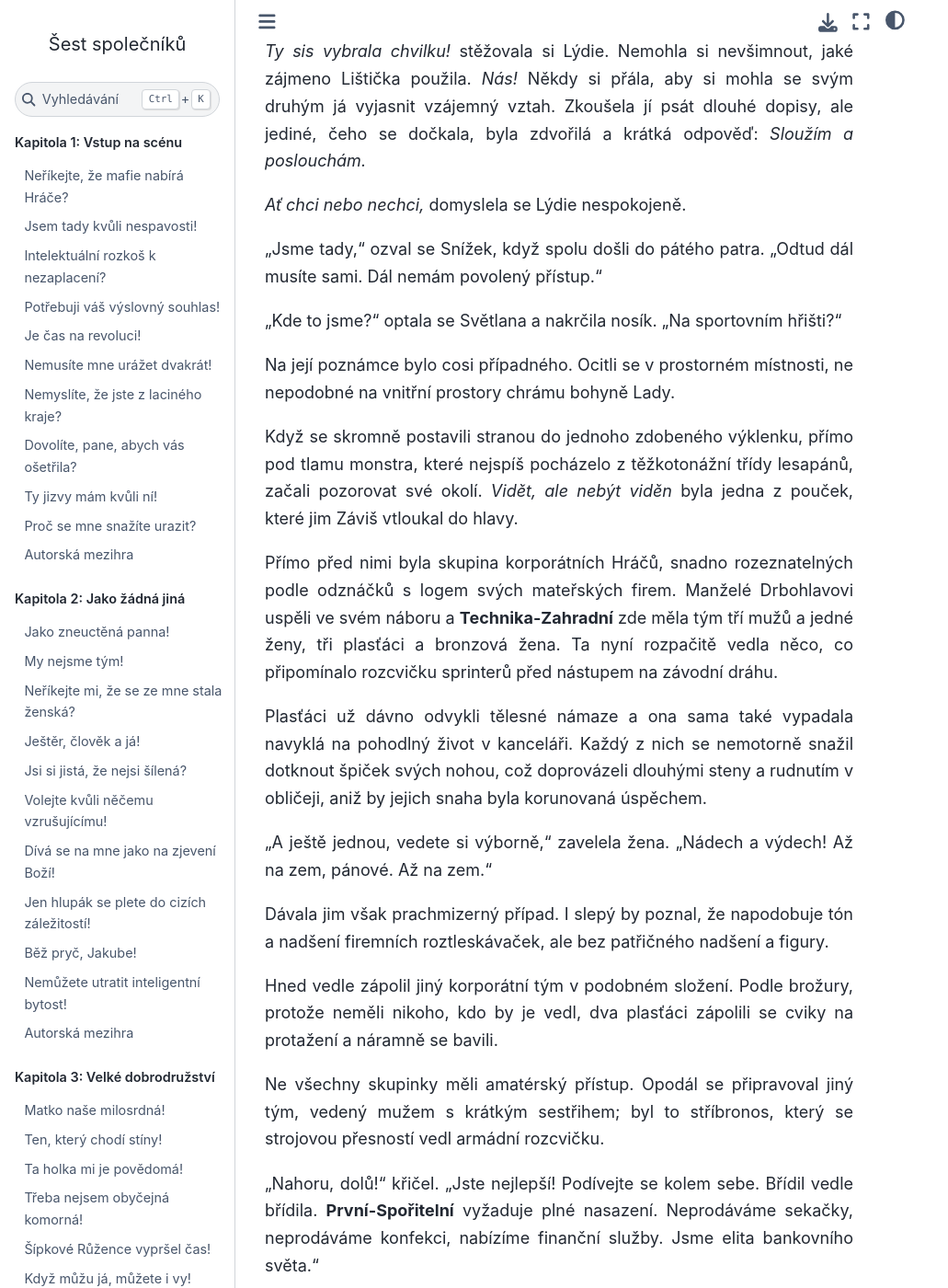
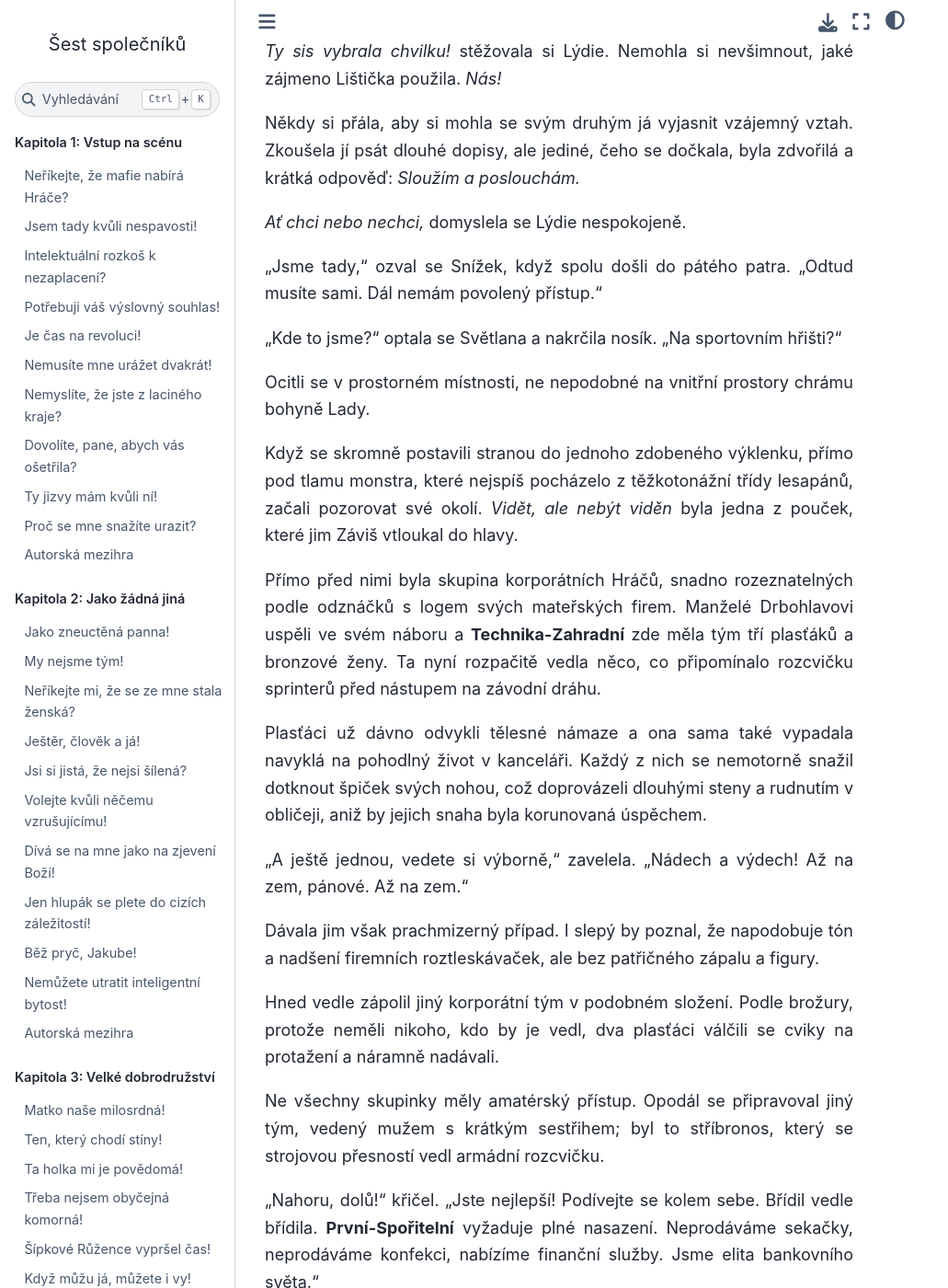
Before and after one commit to hanpari/sest-spolecniku, a Sphinx documentation site: the page built from source/sest_spolecniku/011-siti-bilou-niti/04.md, in a window 1280 px wide and 1400 px high, scrolled down 3594 px. Shown: the whole window at 92% size, without its empty margins (0-1031 px from the left). Built offline with Sphinx 7.4.7 and the Sphinx Book theme 1.1.4, drawn with Linux system fonts in a browser that asks for light colours; pages that are not in the unit, such as notebooks, are missing from menus; some of the changed text lies outside the part shown.

Commit message:
Update 04.md

```diff
--- a/source/sest_spolecniku/011-siti-bilou-niti/04.md
+++ b/source/sest_spolecniku/011-siti-bilou-niti/04.md
@@ -76,29 +76,31 @@ Dvakrát ji zacukala levá paže, což znamenalo, že Lištičku něco pobavilo.
 
 Komorná převzala kormidlo a s půvabnou úklonou přistoupila blíž. "Bolí mne srdce. Už jste nás dlouho nedržel v náruči."
 
-*Ty sis vybrala chvilku!* stěžovala si Lýdie. Nemohla si nevšimnout, jaké zájmeno Lištička použila. *Nás!* Někdy si přála, aby si mohla se svým druhým já vyjasnit vzájemný vztah. Zkoušela jí psát dlouhé dopisy, ale jediné, čeho se dočkala, byla zdvořilá a krátká odpověď: *Sloužím a poslouchám.*
+*Ty sis vybrala chvilku!* stěžovala si Lýdie. Nemohla si nevšimnout, jaké zájmeno Lištička použila. *Nás!*
+
+Někdy si přála, aby si mohla se svým druhým já vyjasnit vzájemný vztah. Zkoušela jí psát dlouhé dopisy, ale jediné, čeho se dočkala, byla zdvořilá a krátká odpověď: *Sloužím a poslouchám.*
 
 *Ať chci nebo nechci,* domyslela se Lýdie nespokojeně.
 
-"Jsme tady," ozval se Snížek, když spolu došli do pátého patra. "Odtud dál musíte sami. Dál nemám povolený přístup."
+"Jsme tady," ozval se Snížek, když spolu došli do pátého patra. "Odtud musíte sami. Dál nemám povolený přístup."
 
 "Kde to jsme?" optala se Světlana a nakrčila nosík. "Na sportovním hřišti?"
 
-Na její poznámce bylo cosi případného. Ocitli se v prostorném místnosti, ne nepodobné na vnitřní prostory chrámu bohyně Lady.
+Ocitli se v prostorném místnosti, ne nepodobné na vnitřní prostory chrámu bohyně Lady.
 
 Když se skromně postavili stranou do jednoho zdobeného výklenku, přímo pod tlamu monstra, které nejspíš pocházelo z těžkotonážní třídy lesapánů, začali pozorovat své okolí. *Vidět, ale nebýt viděn* byla jedna z pouček, které jim Záviš vtloukal do hlavy.
 
-Přímo před nimi byla skupina korporátních Hráčů, snadno rozeznatelných podle odznáčků s logem svých mateřských firem. Manželé Drbohlavovi uspěli ve svém náboru a **Technika-Zahradní** zde měla tým tří mužů a jedné ženy, tři plasťáci a bronzová žena. Ta nyní rozpačitě vedla něco, co připomínalo rozcvičku sprinterů před nástupem na závodní dráhu.
+Přímo před nimi byla skupina korporátních Hráčů, snadno rozeznatelných podle odznáčků s logem svých mateřských firem. Manželé Drbohlavovi uspěli ve svém náboru a **Technika-Zahradní** zde měla tým tří plasťáků a bronzové ženy. Ta nyní rozpačitě vedla něco, co připomínalo rozcvičku sprinterů před nástupem na závodní dráhu.
 
 Plasťáci už dávno odvykli tělesné námaze a ona sama také vypadala navyklá na pohodlný život v kanceláři. Každý z nich se nemotorně snažil dotknout špiček svých nohou, což doprovázeli dlouhými steny a rudnutím v obličeji, aniž by jejich snaha byla korunovaná úspěchem.
 
-"A ještě jednou, vedete si výborně," zavelela žena. "Nádech a výdech! Až na zem, pánové. Až na zem."
+"A ještě jednou, vedete si výborně," zavelela. "Nádech a výdech! Až na zem, pánové. Až na zem."
 
-Dávala jim však prachmizerný případ. I slepý by poznal, že napodobuje tón a nadšení firemních roztleskávaček, ale bez patřičného nadšení a figury.
+Dávala jim však prachmizerný případ. I slepý by poznal, že napodobuje tón a nadšení firemních roztleskávaček, ale bez patřičného zápalu a figury.
 
-Hned vedle zápolil jiný korporátní tým v podobném složení. Podle brožury, protože neměli nikoho, kdo by je vedl, dva plasťáci zápolili se cviky na protažení a náramně se bavili.
+Hned vedle zápolil jiný korporátní tým v podobném složení. Podle brožury, protože neměli nikoho, kdo by je vedl, dva plasťáci válčili se cviky na protažení a náramně nadávali.
 
-Ne všechny skupinky měli amatérský přístup. Opodál se připravoval jiný tým, vedený mužem s krátkým sestřihem; byl to stříbronos, který se strojovou přesností vedl armádní rozcvičku.
+Ne všechny skupinky měly amatérský přístup. Opodál se připravoval jiný tým, vedený mužem s krátkým sestřihem; byl to stříbronos, který se strojovou přesností vedl armádní rozcvičku.
 
 "Nahoru, dolů!" křičel. "Jste nejlepší! Podívejte se kolem sebe. Břídil vedle břídila. **První-Spořitelní** vyžaduje plné nasazení. Neprodáváme sekačky, neprodáváme konfekci, nabízíme finanční služby. Jsme elita bankovního světa."
 
```
Also changed, not shown: other parts of source/sest_spolecniku/011-siti-bilou-niti/04.md (+1 -1 lines).
